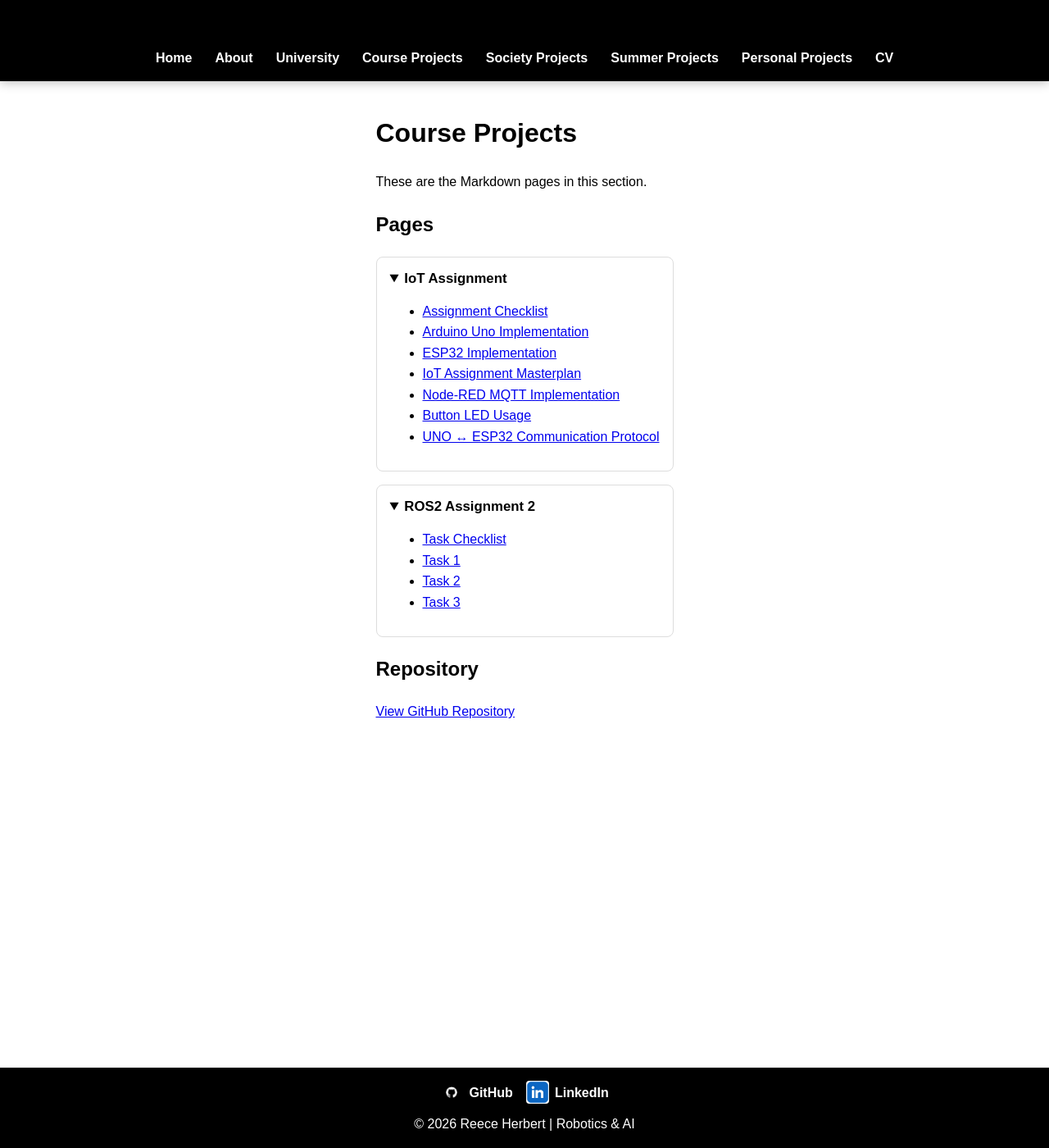
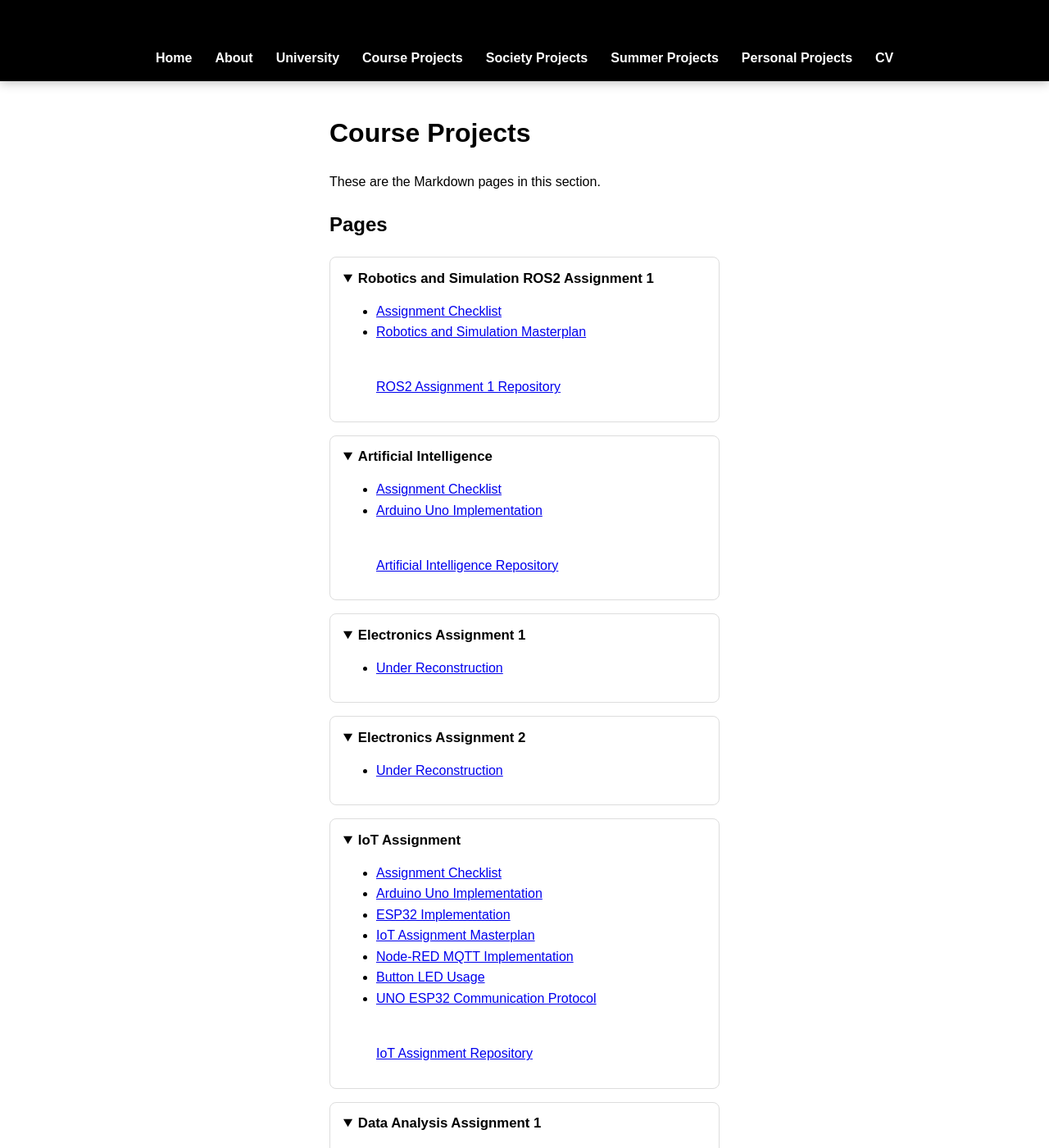
Before and after one commit to reeceherbert887/reeces-robotics-portfolio.github.io, a Jekyll site: the page built from course-projects.md, in a window 1280 px wide and 1400 px high. Shown: the whole window at 82% size. Built offline with Jekyll 4.4.1, drawn with Linux system fonts in a browser that asks for light colours; some of the changed text lies outside the part shown.

Commit message:
Website update

```diff
--- a/course-projects.md
+++ b/course-projects.md
@@ -11,6 +11,40 @@ These are the Markdown pages in this section.
 ## Pages
 
 <details class="project-dropdown" open>
+  <summary><strong>Robotics and Simulation ROS2 Assignment 1</strong></summary>
+  <ul>
+    <li><a href="/course-projects/robotics-simulation/assignment-checklist/">Assignment Checklist</a></li>
+    <li><a href="/course-projects/robotics-simulation/robotics-simulation-masterplan/">Robotics and Simulation Masterplan</a></li>
+    <br>
+    <p><a href="https://github.com/reeceherbert887">ROS2 Assignment 1 Repository</a></p>
+  </ul>
+</details>
+
+<details class="project-dropdown" open>
+  <summary><strong>Artificial Intelligence</strong></summary>
+  <ul>
+    <li><a href="/course-projects/ai-assignment/assignment-checklist/">Assignment Checklist</a></li>
+    <li><a href="/course-projects/ai-assignment/arduino-uno-implementation/">Arduino Uno Implementation</a></li>
+    <br>
+    <p><a href="https://github.com/reeceherbert887/551458_A25_T1_Artificial_Intelligence.git">Artificial Intelligence Repository</a></p>
+  </ul>
+</details>
+
+<details class="project-dropdown" open>
+  <summary><strong>Electronics Assignment 1</strong></summary>
+  <ul>
+    <li><a href="https://github.com/reeceherbert887">Under Reconstruction</a></li>
+  </ul>
+</details>
+
+<details class="project-dropdown" open>
+  <summary><strong>Electronics Assignment 2</strong></summary>
+  <ul>
+    <li><a href="https://github.com/reeceherbert887">Under Reconstruction</a></li>
+  </ul>
+</details>
+
+<details class="project-dropdown" open>
   <summary><strong>IoT Assignment</strong></summary>
   <ul>
     <li><a href="/course-projects/iot-assignment/assignment-checklist/">Assignment Checklist</a></li>
@@ -19,20 +53,34 @@ These are the Markdown pages in this section.
     <li><a href="/course-projects/iot-assignment/iot-assignment-masterplan/">IoT Assignment Masterplan</a></li>
     <li><a href="/course-projects/iot-assignment/node-red-mqtt-implementation/">Node-RED MQTT Implementation</a></li>
     <li><a href="/course-projects/iot-assignment/button-led-usage/">Button LED Usage</a></li>
-    <li><a href="/course-projects/iot-assignment/uno-esp32-communication-protocol/">UNO ↔ ESP32 Communication Protocol</a></li>
+    <li><a href="/course-projects/iot-assignment/uno-esp32-communication-protocol/">UNO ESP32 Communication Protocol</a></li>
+    <br>
+    <p><a href="https://github.com/reeceherbert887/551529_A25_T2-Connected-Devices-and-IoT.git">IoT Assignment Repository</a></p>
   </ul>
 </details>
+
 <details class="project-dropdown" open>
-  <summary><strong>ROS2 Assignment 2</strong></summary>
+  <summary><strong>Data Analysis Assignment 1</strong></summary>
+  <ul>
+    <li><a href="https://github.com/reeceherbert887">Under Reconstruction</a></li>
+  </ul>
+</details>
+
+<details class="project-dropdown" open>
+  <summary><strong>Data Analysis Assignment 2</strong></summary>
+  <ul>
+    <li><a href="https://github.com/reeceherbert887/551672_A25_T2-Data-Analysis-and-Visualisation.git">Data Analysis Assignment 2 Repository</a></li>
+  </ul>
+</details>
+
+<details class="project-dropdown" open>
+  <summary><strong>Robotics and Simulation ROS2 Assignment 2</strong></summary>
   <ul>
     <li><a href="/course-projects/ros2-assignment2/task-check-list/">Task Checklist</a></li>
     <li><a href="/course-projects/ros2-assignment2/task1/">Task 1</a></li>
     <li><a href="/course-projects/ros2-assignment2/task2/">Task 2</a></li>
     <li><a href="/course-projects/ros2-assignment2/task3/">Task 3</a></li>
+    <br>
+    <p><a href="https://github.com/ACW-Team/ACW_Group_Project.git">Robotics and Simulation ROS2 Assignment 2 Repository</a></p>
   </ul>
 </details>
-
-## Repository
-
-
-[View GitHub Repository](https://github.com/reeceherbert887)
```
Also changed, not shown: JEKYLL_FIX_NOTES.md (added, +40 -0 lines), _society-projects/pepper/pepper_Refreshers.md (+6 -0 lines), _society-projects/pepper/pepper_dance.md (+6 -0 lines), _society-projects/pepper/pepper_robo_grad.md (+6 -0 lines), society-projects.md (+11 -2 lines).
